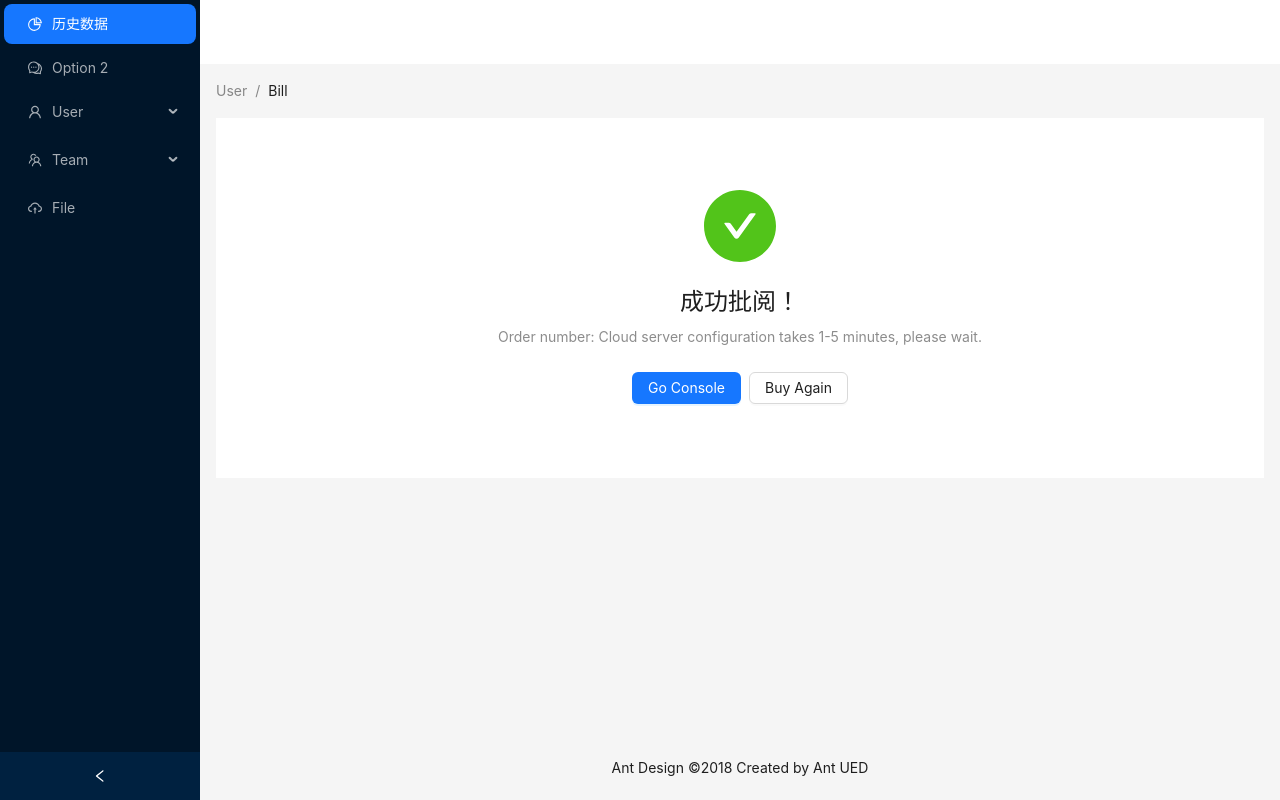
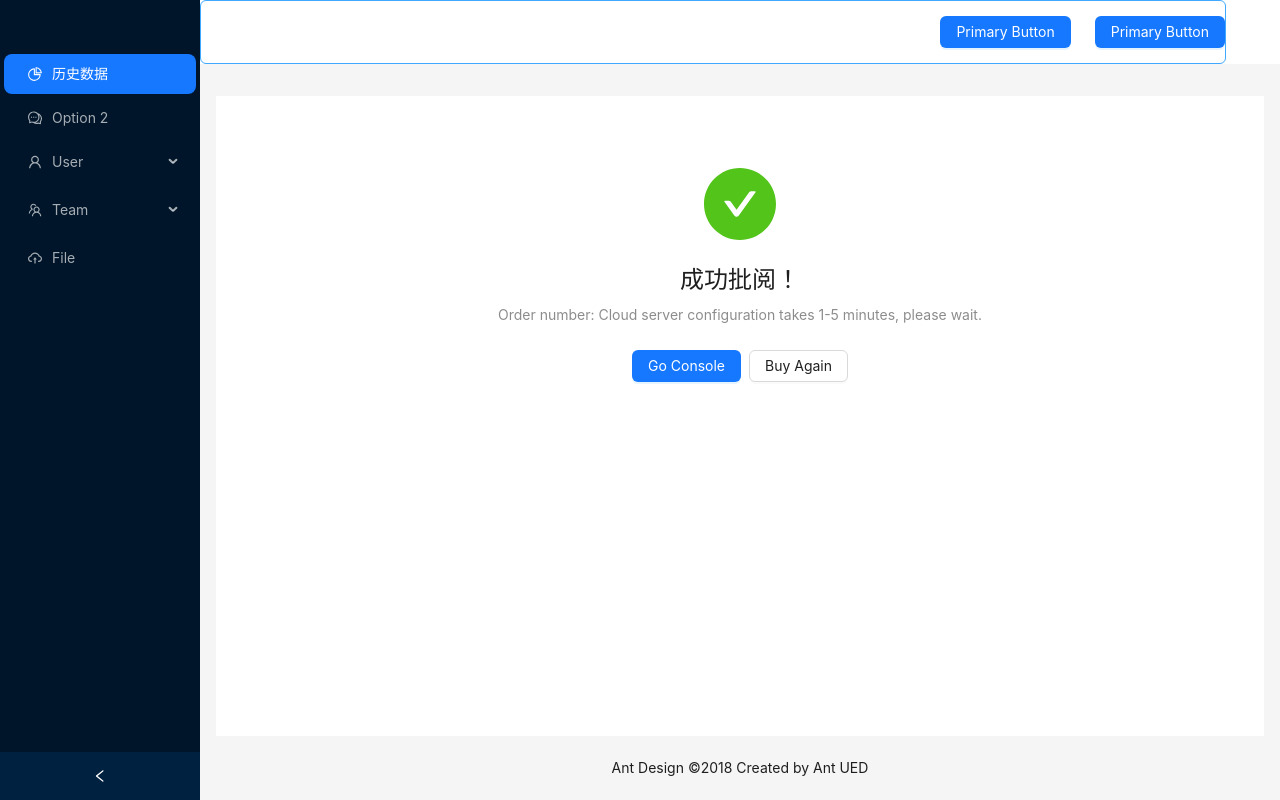
Before and after one commit to xiaoheiit6/mark_plantform_web, a Vue app in the folder main/: page /teacher/success in a window 1280 px wide. Built offline with nearby package versions, Linux system fonts and the light colour scheme; the HTML template or start-up script is replaced by a standard one.

Commit message:
Update at latest

```diff
--- a/main/src/router/index.js
+++ b/main/src/router/index.js
@@ -6,8 +6,9 @@ const routes = [
     component: () => import('@/App.vue')
   },
   {
-        path:'/login',
-        component: () => import('@/views/login/index.vue')
+    path: '/login',
+    component: () => import('@/views/login/index.vue'),
+    meta: {title:'登录'}
   },
   {
     path: '/register',
@@ -18,11 +19,11 @@ const routes = [
     component: () => import('@/views/teacher/index.vue'),
     children: [
       {
-                path:'data',
+        path: 'data',
         component: import('@/views/teacher/data.vue')
       },
       {
-                path:'success',
+        path: 'success',
         component: import('@/views/teacher/success.vue')
       }
     ]
@@ -30,7 +31,6 @@ const routes = [
   {
     path: '/student',
     component: () => import('@/views/student/index.vue')
-
   },
 
   {
@@ -57,6 +57,8 @@ const router = createRouter({
 
 // 使用全局前置守卫来检查用户是否已登录
 router.beforeEach((to, from, next) => {
+  //设置每个页面的title
+  document.title = to.meta.title || '智能阅卷平台'
   // 检查即将进入的路由是否需要认证
   if (to.matched.some(record => record.meta.requiresAuth)) {
     // 检查用户是否已登录
--- a/main/src/stores/web.js
+++ b/main/src/stores/web.js
@@ -16,4 +16,5 @@ export const useWebStore = defineStore('web', () => {
     {
         //持久化存储到 localStorage 中
         persist: true
-    })
+    }
+)
--- a/main/src/views/login/index.vue
+++ b/main/src/views/login/index.vue
@@ -4,7 +4,7 @@
       <a-flex :style="{ ...boxStyle }" :justify="justify" :align="alignItems">
         <a-form :model="formState" name="normal_login" class="login-form" @finish="onFinish"
           @finishFailed="onFinishFailed">
-          <a-form-item label="Username" name="username"
+          <a-form-item label="账号" name="username"
             :rules="[{ required: true, message: 'Please input your username!' }]">
             <a-input v-model:value="formState.username">
               <template #prefix>
@@ -13,7 +13,7 @@
             </a-input>
           </a-form-item>
 
-          <a-form-item label="Password" name="password"
+          <a-form-item label="密码" name="password"
             :rules="[{ required: true, message: 'Please input your password!' }]">
             <a-input-password v-model:value="formState.password">
               <template #prefix>
@@ -24,17 +24,17 @@
 
           <a-form-item>
             <a-form-item name="remember" no-style>
-              <a-checkbox v-model:checked="formState.remember">Remember me</a-checkbox>
+              <a-checkbox v-model:checked="formState.remember">记住我</a-checkbox>
             </a-form-item>
-            <a class="login-form-forgot" href="">Forgot password</a>
+            <a class="login-form-forgot" href="">忘记密码</a>
           </a-form-item>
 
           <a-form-item>
             <a-button :disabled="disabled" type="primary" html-type="submit" class="login-form-button">
-              Log in
+             登录
             </a-button>
-            Or
-            <a href="">register now!</a>
+            或者
+            <a href="">现在注册!</a>
           </a-form-item>
         </a-form>
       </a-flex>
@@ -66,7 +66,7 @@ const boxStyle = {
   width: '100%',
   height: '400px',
   borderRadius: '6px',
-  border: '1px solid #40a9ff',
+
 };
 </script>
 
--- a/main/src/views/student/index.vue
+++ b/main/src/views/student/index.vue
@@ -1,7 +1,4 @@
 <template>
-    <head>
-        <title>ss</title>
-    </head>
     <a-layout style="min-height: 100vh">
         <a-layout-sider v-model:collapsed="collapsed" collapsible>
             <div class="logo" />
@@ -56,9 +53,11 @@
                     student
                 </div>
             </a-layout-content>
+
             <a-layout-footer style="text-align: center">
                 Ant Design ©2018 Created by Ant UED
             </a-layout-footer>
+
         </a-layout>
     </a-layout>
 </template>
--- a/main/src/views/teacher/index.vue
+++ b/main/src/views/teacher/index.vue
@@ -4,10 +4,12 @@
             <div class="logo" />
             <a-menu v-model:selectedKeys="selectedKeys" theme="dark" mode="inline">
                 <a-menu-item key="1">
+                    <router-link to="/teacher/data" />
                     <PieChartOutlined />
                     <span>历史数据</span>
                 </a-menu-item>
                 <a-menu-item key="2">
+                    <router-link to="/teacher/success" />
                     <CommentOutlined />
                     <span>Option 2</span>
                 </a-menu-item>
@@ -39,13 +41,17 @@
             </a-menu>
         </a-layout-sider>
         <a-layout>
-            <a-layout-header style="background: #fff; padding: 0" />
+            <a-layout-header style="background: #fff; padding: 0" >
+                <a-flex :style="{ ...boxStyle }" justify="flex-end" align="center" gap="large">
+                <a-button type="primary" >Primary Button</a-button>
+                <a-button type="primary" >Primary Button</a-button>
+                </a-flex>
+            </a-layout-header>
             <a-layout-content style="margin: 0 16px">
                 <a-breadcrumb style="margin: 16px 0">
-                    <a-breadcrumb-item>User</a-breadcrumb-item>
-                    <a-breadcrumb-item>Bill</a-breadcrumb-item>
+
                 </a-breadcrumb>
-                <div :style="{ padding: '24px', background: '#fff', minHeight: '360px' }">
+                <div :style="{ padding: '24px', background: '#fff', minHeight: '100%' }">
                     <router-view />
                 </div>
             </a-layout-content>
@@ -57,9 +63,15 @@
 </template>
 <script setup>
     import { ref } from 'vue';
-    import { PieChartOutlined,TeamOutlined, DownloadOutlined,CommentOutlined, UserOutlined, CloudUploadOutlined } from '@ant-design/icons-vue';
+    import { PieChartOutlined,TeamOutlined,CommentOutlined, UserOutlined, CloudUploadOutlined } from '@ant-design/icons-vue';
     const collapsed = ref(false);
     const selectedKeys = ref(['1']);
+    const boxStyle = {
+  width: '95%',
+  height: '64px',
+  borderRadius: '6px',
+  border: '1px solid #40a9ff',
+};
 </script>
 <style scoped>
 #components-layout-demo-side .logo {
@@ -75,4 +87,10 @@
 [data-theme='dark'] .site-layout .site-layout-background {
     background: #141414;
 }
+.logo{
+    height: 50px;
+    width: 100%;
+
+}
+
 </style>
--- a/main/src/views/test/test.vue
+++ b/main/src/views/test/test.vue
@@ -1,7 +1,7 @@
 <template>
     <a-flex gap="middle" align="start" vertical>
       <p>Select justify :</p>
-        <a-segmented v-model:value='center' />
+      <a-segmented v-model:value="justify" :options="justifyOptions" />
       <p>Select align :</p>
       <a-segmented v-model:value="alignItems" :options="alignOptions" />
       <a-flex :style="{ ...boxStyle }" :justify="justify" :align="alignItems">
@@ -12,13 +12,15 @@
       </a-flex>
     </a-flex>
   </template>
-
   <script setup>
   import { reactive, ref } from 'vue';
   const justifyOptions = reactive([
     'flex-start',
     'center',
-
+    'flex-end',
+    'space-between',
+    'space-around',
+    'space-evenly',
   ]);
   const alignOptions = reactive(['flex-start', 'center', 'flex-end']);
   const justify = ref(justifyOptions[0]);
```
Lines whose indentation alone changed are shown as unchanged.
